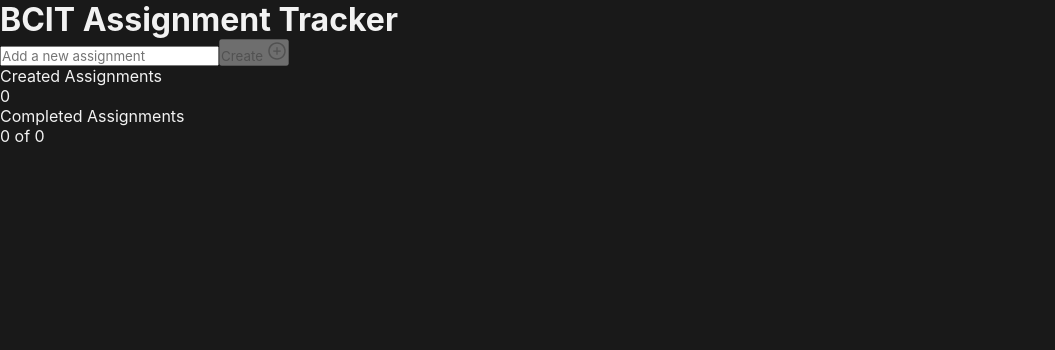
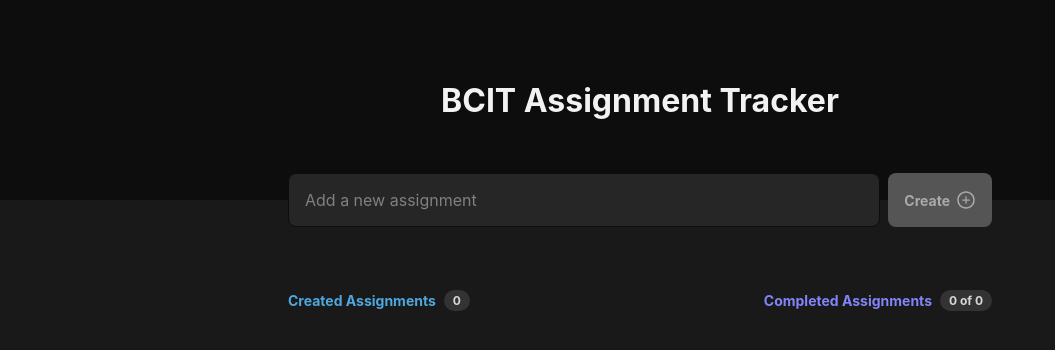
Before and after one commit to sgottabesgit/assignment-tracker, a React (Vite) app: page / in a window 1280 px wide. Shown: the top 350 px of the page, without its empty margins (0-1055 px from the left). Built offline with nearby package versions, Linux system fonts and the light colour scheme.

Commit message:
got css back

```diff
--- a/src/components/Assignments/index.tsx
+++ b/src/components/Assignments/index.tsx
@@ -1,6 +1,7 @@
 // src/components/Assignments/index.tsx
 import React from 'react';
 import { Assignment } from '../Assignment';
+import styles from './assignments.module.css';  // Make sure to import the CSS file
 
 interface AssignmentData {
   key: number;
@@ -16,20 +17,20 @@
 
 export function Assignments({ assignments, onDelete, onToggleComplete }: AssignmentsProps) {
   return (
-    <section className="assignments">
-      <header className="header">
+    <section className={styles.assignments}>
+      <header className={styles.header}>
         <div>
           <p>Created Assignments</p>
           <span>{assignments.length}</span>
         </div>
+
         <div>
-          <p className="textPurple">Completed Assignments</p>
-          <span>
-            {assignments.filter((assignment) => assignment.completed).length} of {assignments.length}
-          </span>
+          <p className={styles.textPurple}>Completed Assignments</p>
+          <span>{assignments.filter((assignment) => assignment.completed).length} of {assignments.length}</span>
         </div>
       </header>
-      <div className="list">
+
+      <div className={styles.list}>
         {assignments.map((assignment) => (
           <Assignment
             key={assignment.key}
--- a/src/components/Header/index.tsx
+++ b/src/components/Header/index.tsx
@@ -2,6 +2,7 @@
 import React, { useState } from 'react';
 import { AiOutlinePlusCircle } from 'react-icons/ai';
 import { uppercase } from '../../helpers/stringHelpers';
+import styles from './header.module.css';  // Make sure to import the CSS file
 
 interface HeaderProps {
   onCreate: (newAssignmentTitle: string) => void;
@@ -18,9 +19,9 @@
   };
 
   return (
-    <header className="header">
+    <header className={styles.header}>
       <h1>{uppercase('bcit')} Assignment Tracker</h1>
-      <form className="newAssignmentForm">
+      <form className={styles.newAssignmentForm}>
         <input
           placeholder="Add a new assignment"
           type="text"
```
